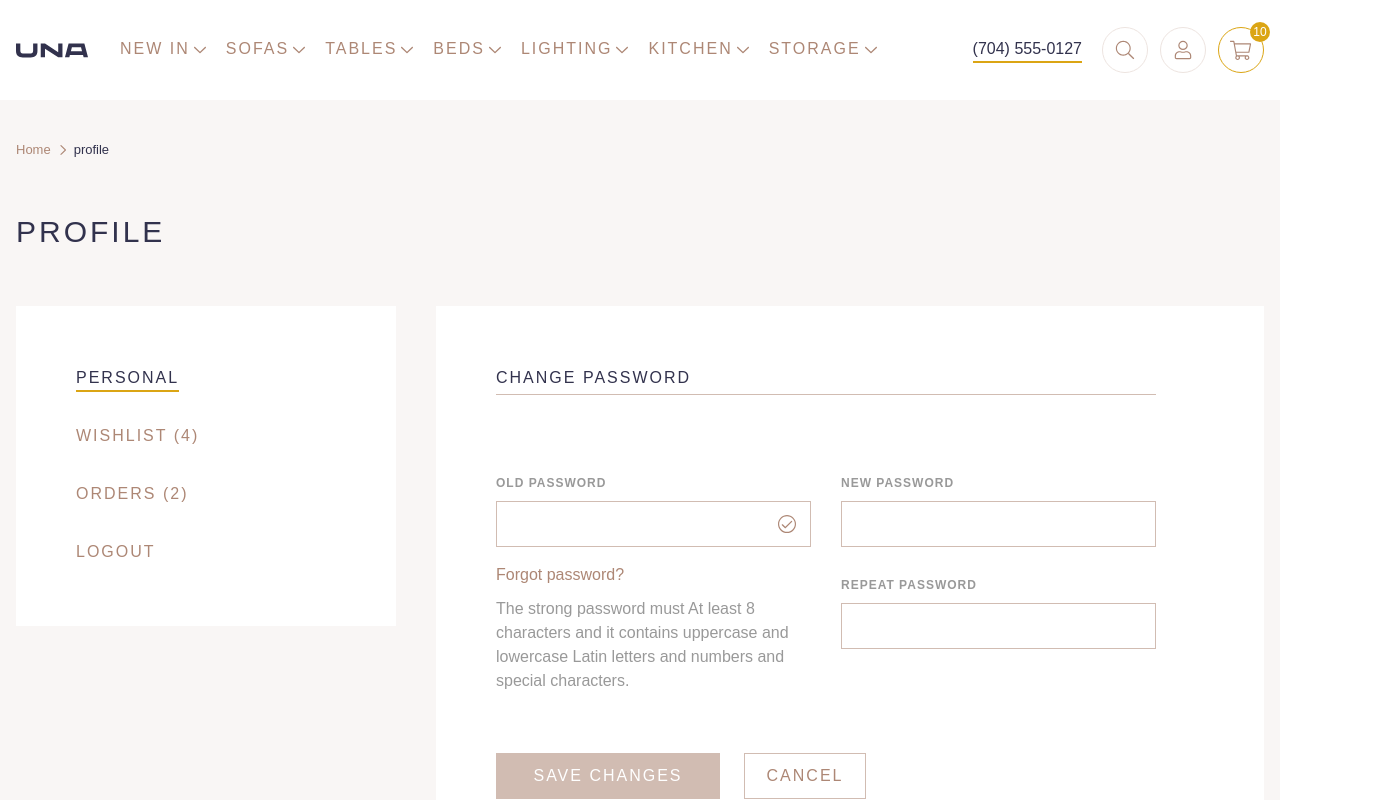
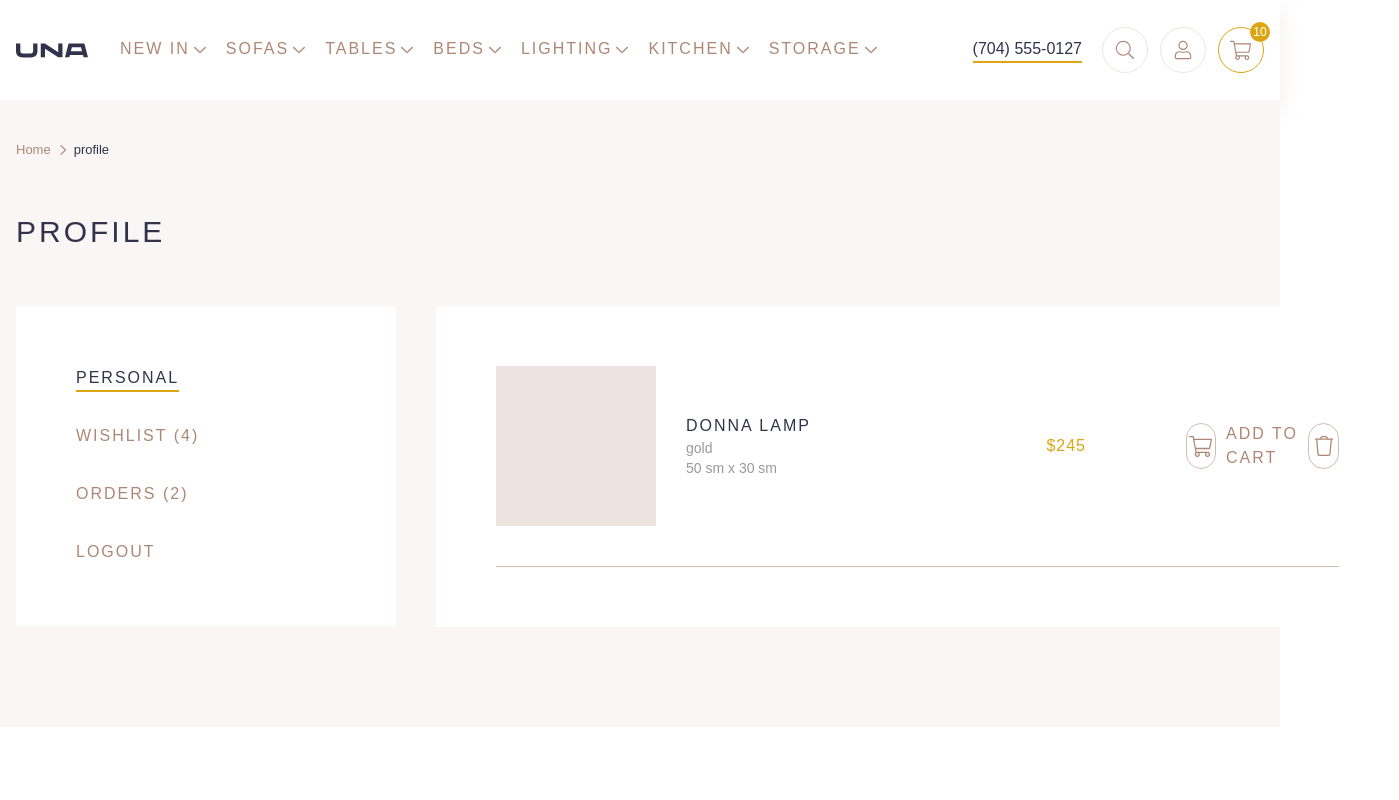
Before and after one commit to SilenceHide/Una-Projects, a Next.js app: page /profile in a window 1280 px wide. Shown: the top 800 px of the page, 1399 px wide, since content can reach past the window. Built offline with nearby package versions, Linux system fonts and the light colour scheme.

Commit message:
Practice

```diff
--- a/src/pages/profile.tsx
+++ b/src/pages/profile.tsx
@@ -448,8 +448,8 @@ export default function Profile() {
                                   <Image
                                     src={"/icons/Icon name=minus.svg"}
                                     alt={"cart-icon"}
-                                    width={22}
-                                    height={22}
+                                    width={16}
+                                    height={20}
                                   />
                                 </div>
                                 <p className="header_basket_product-number_count">2</p>
@@ -457,7 +457,7 @@ export default function Profile() {
                                   <Image
                                     src={"/icons/Icon name=plus.svg"}
                                     alt={"cart-icon"}
-                                    width={22}
+                                    width={18}
                                     height={22}
                                   />
                                 </div>
@@ -496,8 +496,8 @@ export default function Profile() {
                                   <Image
                                     src={"/icons/Icon name=minus.svg"}
                                     alt={"cart-icon"}
-                                    width={22}
-                                    height={22}
+                                    width={16}
+                                    height={20}
                                   />
                                 </div>
                                 <p className="header_basket_product-number_count">1</p>
@@ -505,7 +505,7 @@ export default function Profile() {
                                   <Image
                                     src={"/icons/Icon name=plus.svg"}
                                     alt={"cart-icon"}
-                                    width={22}
+                                    width={18}
                                     height={22}
                                   />
                                 </div>
@@ -624,103 +624,57 @@ export default function Profile() {
                   logout
                 </p>
               </div>
-              <div className="profile_change-pass_inner-wrapper xs:w-full sm:p-[60px] py-14 px-4 bg-white w-[375px] ">
-                <form action="#" className="profile_change-pass_form flex flex-col gap-[60px]">
-                  <div className="profile_change-pass flex flex-col lg:gap-[60px] gap-10 max-w-[660px] w-full">
-                    <div className="profile_title-wrapper border-b border-disable-color pb-1 mb-5">
-                      <p className="profile_title uppercase font-medium tracking-[2px]">
-                        change password
+              <div className="wishlist_inner-wrapper xs:w-full sm:p-[60px] py-14 px-4 bg-white w-[375px]">
+                <div className="wishlist_product pb-10 border-b border-disable-color flex items-center justify-between gap-[100px]">
+                  <div className="wishlist_product_left flex items-center gap-[30px] max-w-[590px] min-w-[590px] w-full">
+                    <div className="wishlist_product-img min-w-[160px] w-[160px] h-[160px] bg-disable-text-color"></div>
+                    <div className="wishlist_product-info flex items-center justify-between w-full">
+                      <div className="wishlist_product-info_left">
+                        <p className="wishlist_product-title uppercase tracking-[2px] font-medium">
+                          donna lamp
+                        </p>
+                        <p className="wishlist_product-desc text-sm text-placeholder-text-color">
+                          gold
+                        </p>
+                        <p className="wishlist_product-desc text-sm text-placeholder-text-color">
+                          50 sm х 30 sm
                         </p>
                       </div>
-                    <div className="profile_change-pass_input-wrapper flex lg:flex-row flex-col justify-between lg:gap-0 gap-10">
-                      <div className="profile_change-pass_inputs flex flex-col gap-4 max-w-[315px] ">
-                        <div className="profile_change-pass_input_inner-wrapper flex flex-col gap-[10px]">
-                          <label
-                            htmlFor="profile_change-pass_input"
-                            className="profile_change-pass_label uppercase font-semibold text-xs tracking-[1px] text-placeholder-text-color relative"
-                          >
-                            old password
-                            <Image
-                              src={"/icons/Icon name=validated.svg"}
-                              alt={"validated"}
-                              width={18}
-                              height={18}
-                              priority
-                              className="header_logo absolute top-[40px] right-[15px]"
-                            />
-                          </label>
-                          <input
-                            type="password"
-                            className="profile_change-pass_input outline-none border border-disable-color w-[315px] h-[46px] p-[15px] caret-secondary-text-color "
-                            id="profile_change-pass_input"
-                          />
-                        </div>
-                        <div className="profile_change-pass_input_inner-wrapper flex flex-col gap-[10px]">
-                          <a
-                            href="#"
-                            className="profile_change-pass_forgot text-secondary-text-color"
-                          >
-                            Forgot password?
-                          </a>
-                          <p className="profile_change-pass_help text-placeholder-text-color">
-                            The strong password must At least 8 characters and it contains uppercase
-                            and lowercase Latin letters and numbers and special characters.
+                      <div className="wishlist_product-info_right">
+                        <p className="wishlist_product-price tracking-[1px] text-accent-color font-medium">
+                          $245
                         </p>
                       </div>
                     </div>
-                      <div className="profile_change-pass_inputs flex flex-col gap-4 max-w-[315px] ">
-                        <div className="profile_change-pass_input_inner-wrapper flex flex-col gap-[10px]">
-                          <label
-                            htmlFor="profile_change-pass_input"
-                            className="profile_change-pass_label uppercase font-semibold text-xs tracking-[1px] text-placeholder-text-color relative"
-                          >
-                            new password
-                          </label>
-                          <input
-                            type="password"
-                            className="profile_change-pass_input outline-none border border-disable-color w-[315px] h-[46px] p-[15px] caret-secondary-text-color "
-                            id="profile_change-pass_input"
+                  </div>
+                  <div className="wishlist_product_right flex w-full items-center justify-between">
+                    <div className="wishlist_product-add-delete_wrapper flex items-center justify-between w-full">
+                      <div className="wishlist_product-add flex items-center gap-[10px] cursor-pointer">
+                        <div className="wishlist_product-cart-btn w-[46px] h-[46px] rounded-full flex items-center justify-center border border-disable-color">
+                          <Image
+                            src={"/icons/Icon name=cart.svg"}
+                            alt={"cart"}
+                            width={24}
+                            height={24}
+                            priority
                           />
                         </div>
-                        <div className="profile_change-pass_input_inner-wrapper flex flex-col gap-[10px] mt-[14px]">
-                          <label
-                            htmlFor="profile_change-pass_input"
-                            className="profile_change-pass_label uppercase font-semibold text-xs tracking-[1px] text-placeholder-text-color relative"
-                          >
-                            repeat password
+                        <div className="wishlist_product-add-title uppercase tracking-[2px] text-secondary-text-color">
+                          add to cart
+                        </div>
+                      </div>
+                      <div className="wishlist_product-delete w-[46px] h-[46px] rounded-full flex items-center justify-center border border-disable-color cursor-pointer">
                         <Image
-                              src={"/icons/Icon name=validated.svg"}
-                              alt={"validated"}
+                          src={"/icons/Icon name=trash.svg"}
+                          alt={"trash"}
                           width={18}
-                              height={18}
+                          height={20}
                           priority
-                              className="header_logo absolute top-[40px] right-[15px] invisible opacity-0"
-                            />
-                          </label>
-                          <input
-                            type="password"
-                            className="profile_change-pass_input outline-none border border-disable-color w-[315px] h-[46px] p-[15px] caret-secondary-text-color "
-                            id="profile_change-pass_input"
                         />
                       </div>
                     </div>
                   </div>
                 </div>
-                  <div className="profile_change-pass_btns-wrapper flex gap-6">
-                    <button
-                      type="button"
-                      className="profile_btn_change-pass uppercase tracking-[2px] bg-disable-color text-white w-[224px] h-[46px]"
-                    >
-                      save changes
-                    </button>
-                    <button
-                      type="button"
-                      className="profile_btn_cancel uppercase tracking-[2px] w-[122px] h-[46px] border border-disable-color text-secondary-text-color"
-                    >
-                      cancel
-                    </button>
-                  </div>
-                </form>
               </div>
               {/* <div className="profile_personal_inner-wrapper xs:w-full sm:p-[60px] py-14 px-4 bg-white w-[375px] flex flex-col gap-[60px]">
                 <div className="profile_info flex md:flex-row flex-col gap-[60px]">
```
Also changed, not shown: src/pages/cart.tsx (+6 -6 lines), src/pages/catalog.tsx (+6 -6 lines), src/pages/checkout.tsx (+6 -6 lines), src/pages/index.tsx (+6 -6 lines), src/pages/searchResult.tsx (+6 -6 lines), src/pages/searchResultEmpty.tsx (+6 -6 lines), src/pages/subcategories.tsx (+6 -6 lines). Lines whose indentation alone changed are shown as unchanged.
